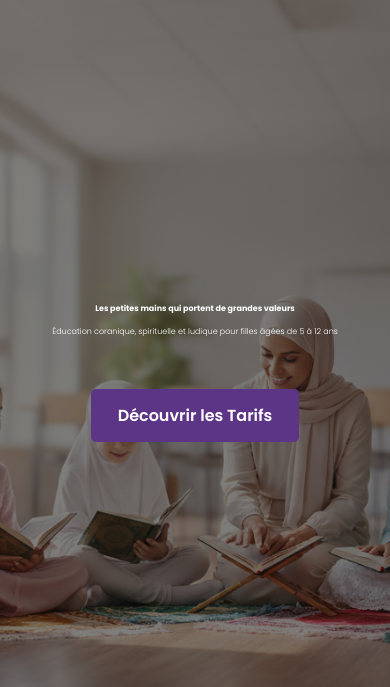
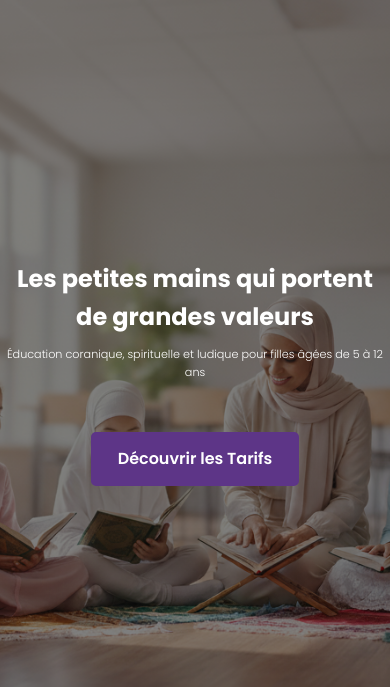
Before and after one commit to Mamadou-Thiam/DHARFUL-HASAN-T, a plain HTML site: page index.html in a window 390 px wide. Shown: the part 77-764 px from the top of the page. Drawn offline with Linux system fonts and the light colour scheme; a small style sheet from the web is missing.

Commit message:
new release

```diff
--- a/style.css
+++ b/style.css
@@ -406,12 +406,12 @@ footer {
     }
 
     .hero h1 {
-        font-size: 0.5em; /* Réduire la taille du titre */
+        font-size: 1.5em; /* Réduire la taille du titre */
         padding: 0 10px;
     }
 
     .hero p {
-        font-size: 0.5em;
+        font-size: 0.7em;
     }
 
     /* 3. Conditions d'Inscription */
```
